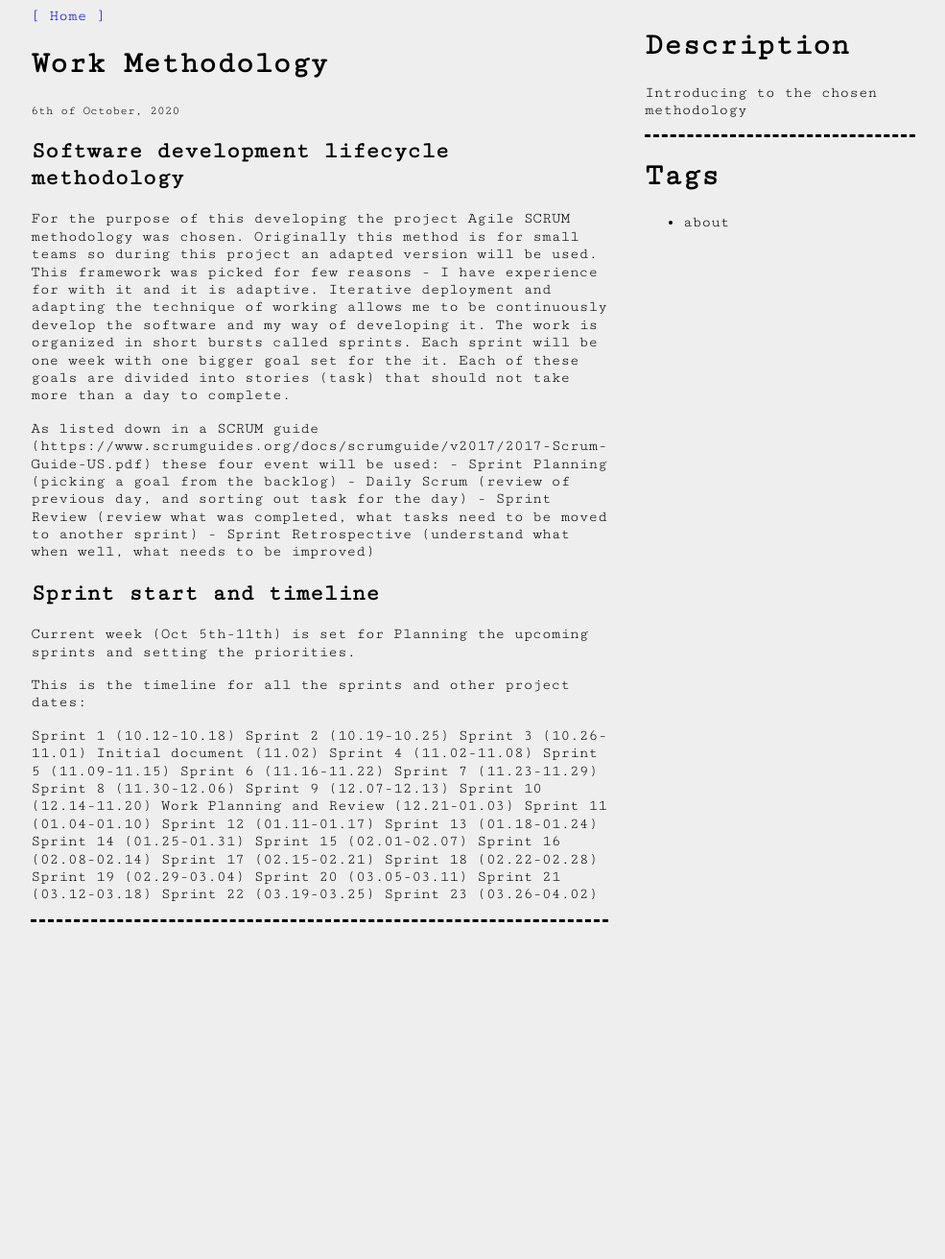
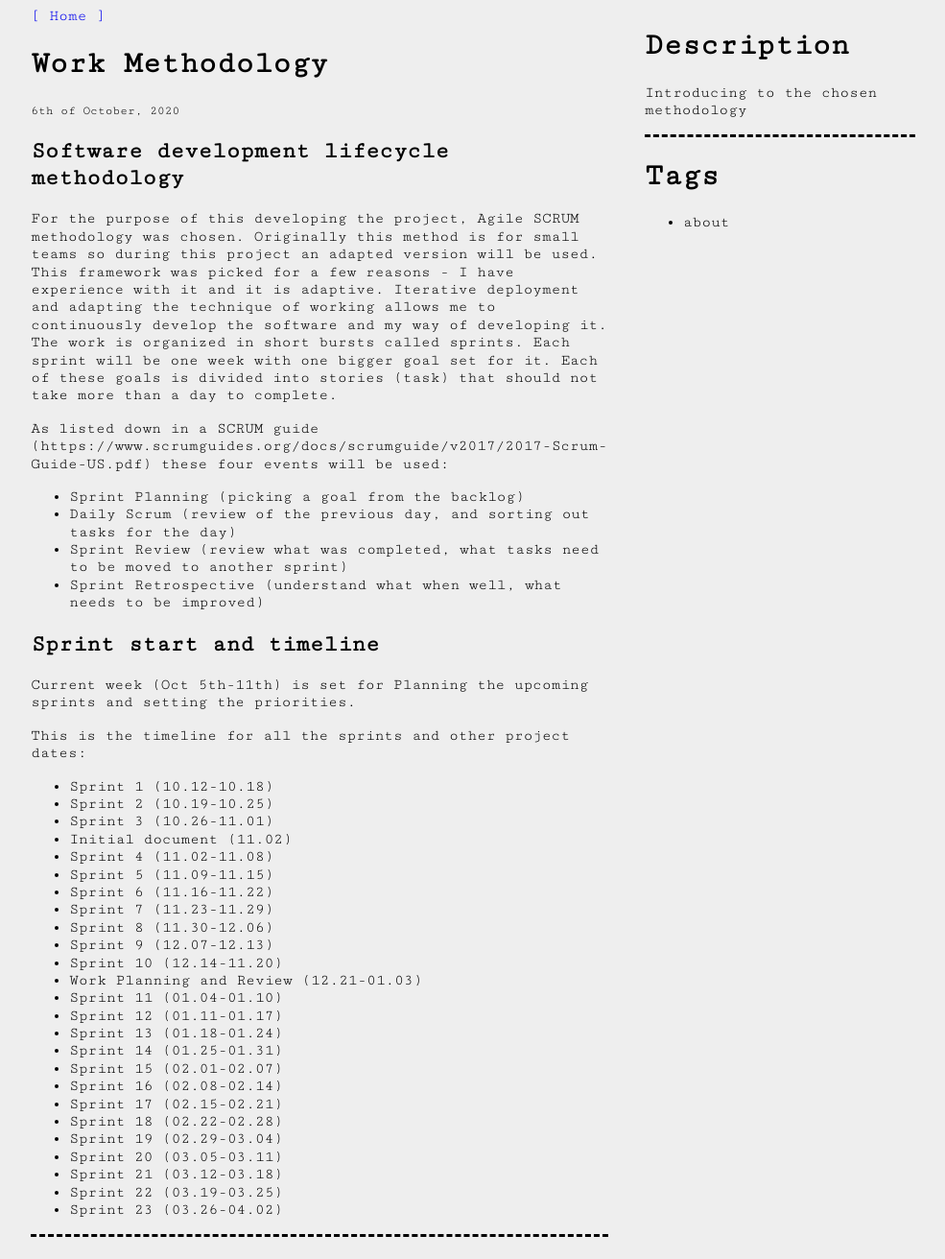
Before and after one commit to AugustTom/Question-Generator, a Jekyll site: the page built from _posts/2020-10-06-work-methodology.md, in a window 1280 px wide. Shown: the whole page at 96% size, without its empty margins (147-1132 px from the left). Built offline with Jekyll 4.4.1, drawn with Linux system fonts in a browser that asks for light colours; nearby versions of some CDN libraries; before the commit the page ends 984 px from its top, so only the background shows below that.

Commit message:
update formatting of the post

```diff
--- a/_config.yml
+++ b/_config.yml
@@ -5,7 +5,6 @@ baseurl: "/Question-Generator"
 desc: Quiz generator is a machine learning project. The goal of the project is to create software that will automatically generate a quiz on a text that is provided as an input. The software will test a user's knowledge on any given text by creating a set of questions about the text with a set of appropriate incorrect/correct answers.
 
 about: Hi, I am Auguste Tomaseviciute and I am Third Year Computer Science student at Swansea University. This is my blog where I will be keeping updates about my final year project.
-image:
 excerpt_separator: "<!-- more -->"
 markdown: kramdown
 gems:
--- a/_posts/2020-10-06-work-methodology.md
+++ b/_posts/2020-10-06-work-methodology.md
@@ -7,20 +7,22 @@ layout: post
 ---
 
 ## Software development lifecycle methodology
-For the purpose of this developing the project Agile SCRUM methodology was chosen. Originally this method is for small
-teams so during this project an adapted version will be used.
-This framework was picked for few reasons - I have experience for with it and it is adaptive. Iterative deployment and
-adapting the technique of working allows me to be continuously develop the software and my way of developing it.
-<!-- more -->
-The work is organized in short bursts called sprints. Each sprint will be one week with one bigger goal set for the it.
-Each of these goals are divided into stories (task) that should not take more than a day to complete.
+For the purpose of this developing the project, Agile SCRUM methodology was chosen. Originally this method is for small
+teams so during this project an adapted version will be used. This framework was picked for a few reasons - I have
+experience with it and it is adaptive. Iterative deployment and adapting the technique of working allows me to continuously
+develop the software and my way of developing it.
+ <!-- more -->
+The work is organized in short bursts called sprints. Each sprint
+will be one week with one bigger goal set for it. Each of these goals is divided into stories (task) that should not
+take more than a day to complete.
 
 As listed down in a SCRUM guide (https://www.scrumguides.org/docs/scrumguide/v2017/2017-Scrum-Guide-US.pdf) these
-four event will be used:
-    - Sprint Planning (picking a goal from the backlog)
-    - Daily Scrum (review of previous day, and sorting out task for the day)
-    - Sprint Review (review what was completed, what tasks need to be moved to another sprint)
-    - Sprint Retrospective (understand what when well, what needs to be improved)
+four events will be used:
+- Sprint Planning (picking a goal from the backlog)
+- Daily Scrum (review of the previous day, and sorting out tasks for the day)
+- Sprint Review (review what was completed, what tasks need to be moved to another sprint)
+- Sprint Retrospective (understand what when well, what needs to be improved)
+
 
 ## Sprint start and timeline
 
@@ -28,28 +30,28 @@ Current week (Oct 5th-11th) is set for Planning the upcoming sprints and setting
 
 This is the timeline for all the sprints and other project dates:
 
-Sprint 1 (10.12-10.18)
-Sprint 2 (10.19-10.25)
-Sprint 3 (10.26-11.01)
-Initial document (11.02)
-Sprint 4 (11.02-11.08)
-Sprint 5 (11.09-11.15)
-Sprint 6 (11.16-11.22)
-Sprint 7 (11.23-11.29)
-Sprint 8 (11.30-12.06)
-Sprint 9 (12.07-12.13)
-Sprint 10 (12.14-11.20)
-Work Planning and Review (12.21-01.03)
-Sprint 11 (01.04-01.10)
-Sprint 12 (01.11-01.17)
-Sprint 13 (01.18-01.24)
-Sprint 14 (01.25-01.31)
-Sprint 15 (02.01-02.07)
-Sprint 16 (02.08-02.14)
-Sprint 17 (02.15-02.21)
-Sprint 18 (02.22-02.28)
-Sprint 19 (02.29-03.04)
-Sprint 20 (03.05-03.11)
-Sprint 21 (03.12-03.18)
-Sprint 22 (03.19-03.25)
-Sprint 23 (03.26-04.02)
+- Sprint 1 (10.12-10.18)
+- Sprint 2 (10.19-10.25)
+- Sprint 3 (10.26-11.01)
+- Initial document (11.02)
+- Sprint 4 (11.02-11.08)
+- Sprint 5 (11.09-11.15)
+- Sprint 6 (11.16-11.22)
+- Sprint 7 (11.23-11.29)
+- Sprint 8 (11.30-12.06)
+- Sprint 9 (12.07-12.13)
+- Sprint 10 (12.14-11.20)
+- Work Planning and Review (12.21-01.03)
+- Sprint 11 (01.04-01.10)
+- Sprint 12 (01.11-01.17)
+- Sprint 13 (01.18-01.24)
+- Sprint 14 (01.25-01.31)
+- Sprint 15 (02.01-02.07)
+- Sprint 16 (02.08-02.14)
+- Sprint 17 (02.15-02.21)
+- Sprint 18 (02.22-02.28)
+- Sprint 19 (02.29-03.04)
+- Sprint 20 (03.05-03.11)
+- Sprint 21 (03.12-03.18)
+- Sprint 22 (03.19-03.25)
+- Sprint 23 (03.26-04.02)
```
